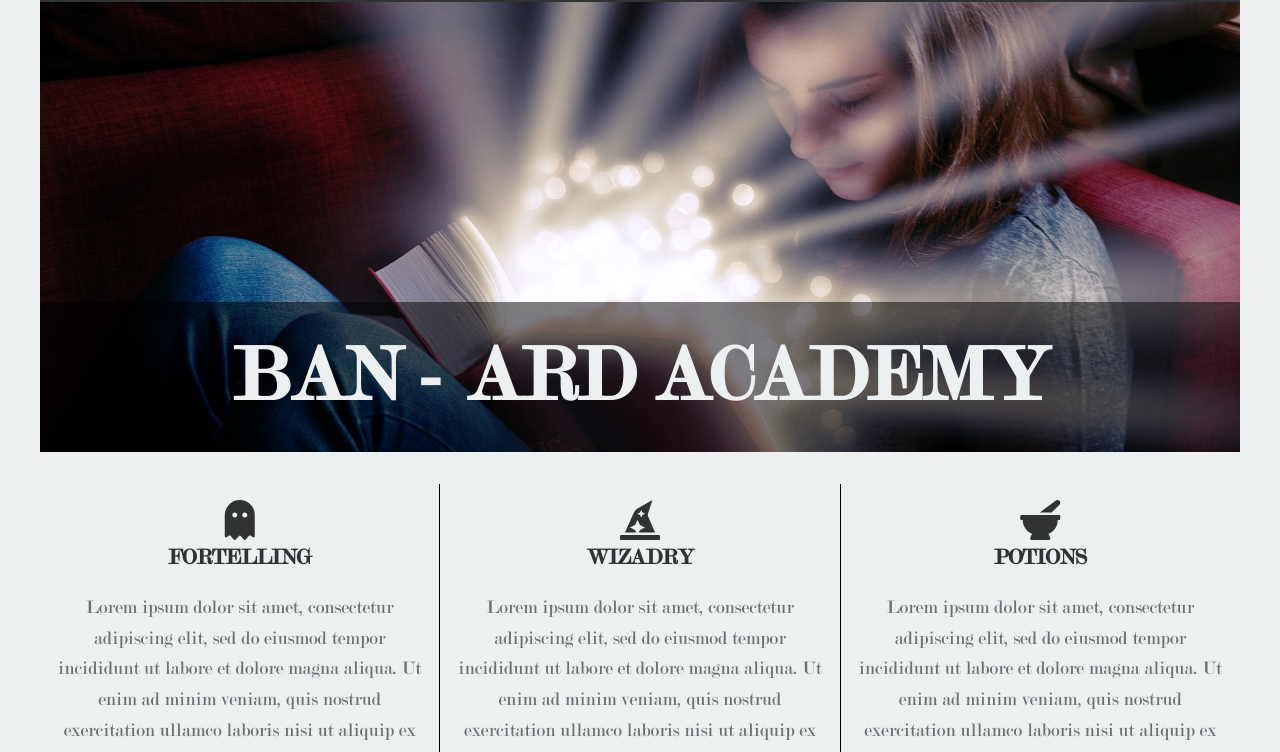
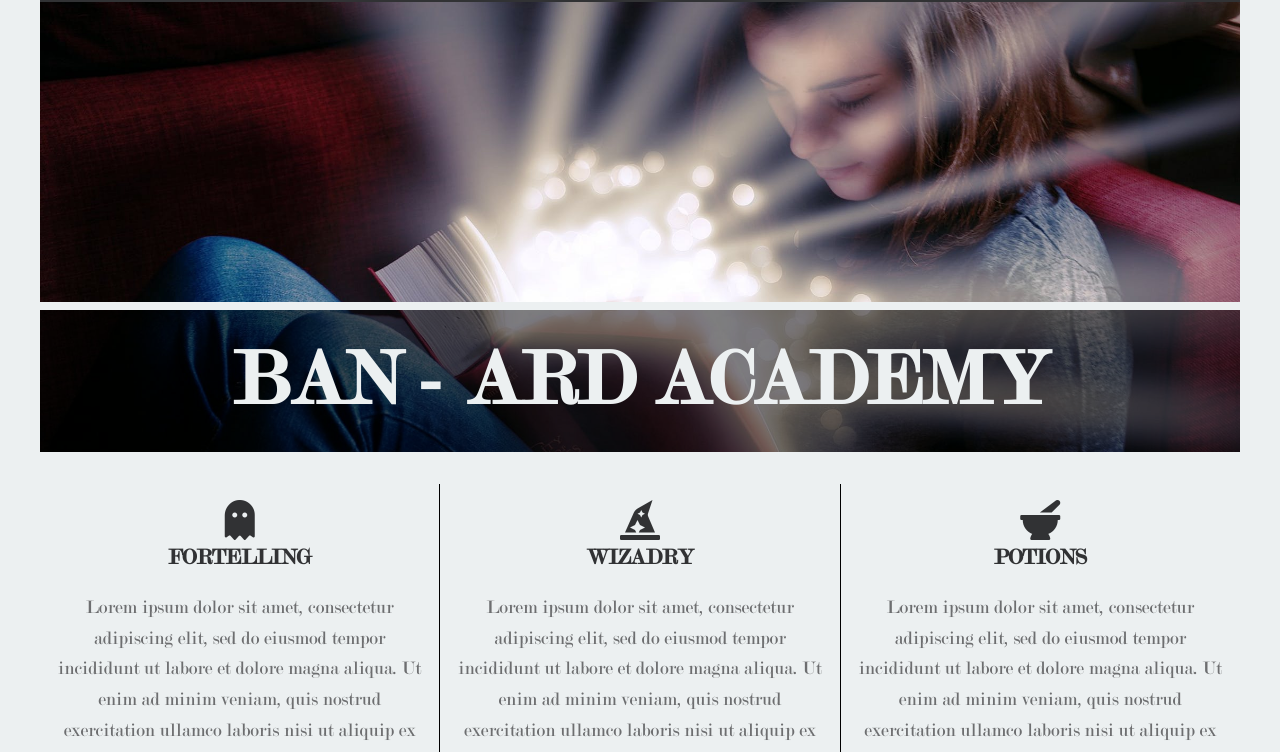
Before and after one commit to ypablo/School-of-Magic, a website: page index.html in a window 1280 px wide. Shown: the part 48-800 px from the top of the page. Drawn offline with nearby package versions, Linux system fonts and the light colour scheme.

```diff
--- a/style/style.css
+++ b/style/style.css
@@ -143,15 +143,12 @@
   margin: 0 auto;
   width: 100%;
   max-width: 1200px;
-
 }
 .slogan {
   display: flex;
   justify-content: center;
   align-items: center;
   position: absolute;
-  /*float: left;
-  display: table;*/
   color: var(--clr-light);
   font-family: "modern_no._20regular";
   font-weight: var(--fw-bold);
@@ -161,11 +158,10 @@
   text-align: center;
   width: 100%;
   height: 30%;
-  /*max-width: 900px;*/
-  /*transform: translate(0%, 70%);  */
   bottom: 0;
   left: 0;
   text-transform: uppercase;
+  border-top: .5rem solid var(--clr-light);
 }
 
 /* Benefits */
```
